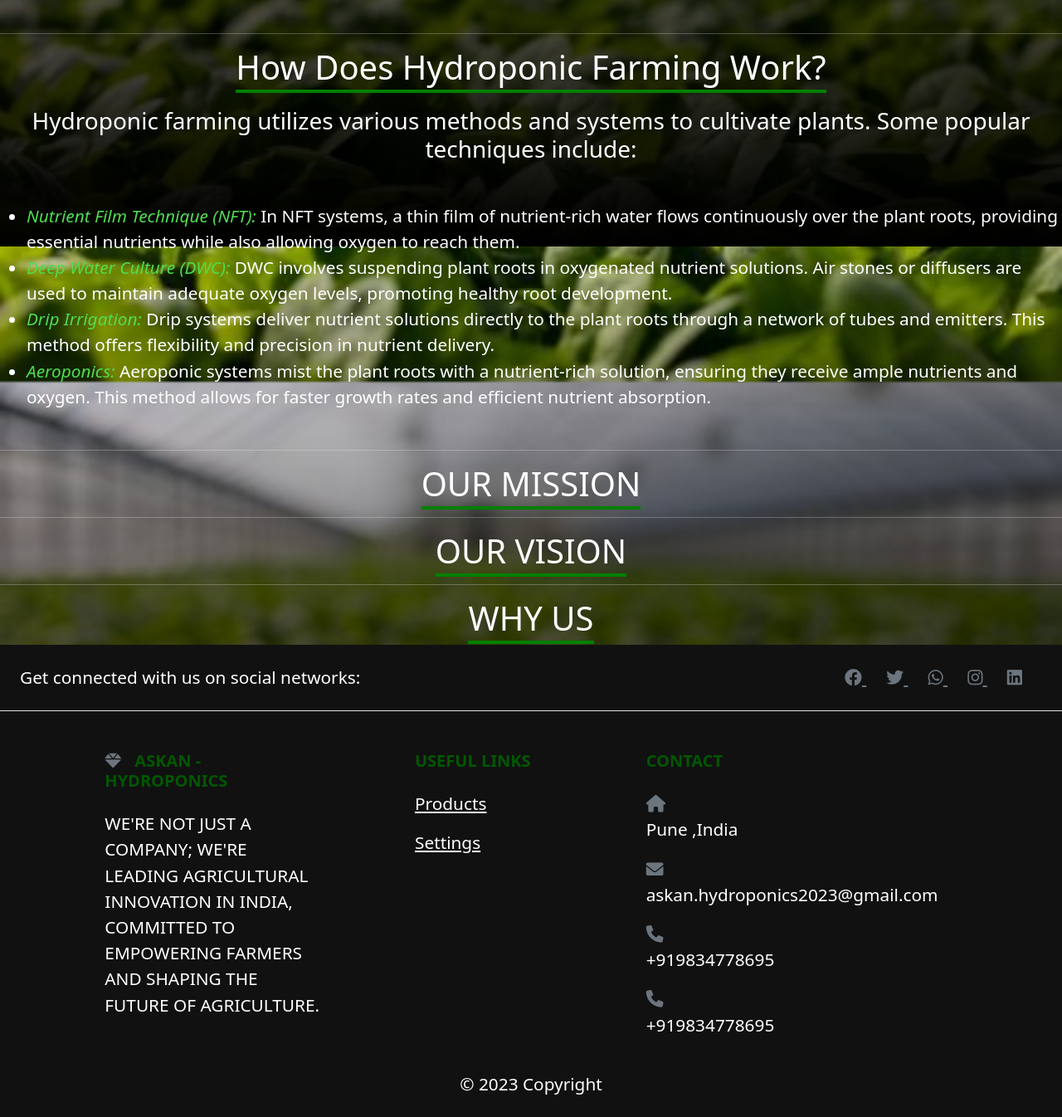
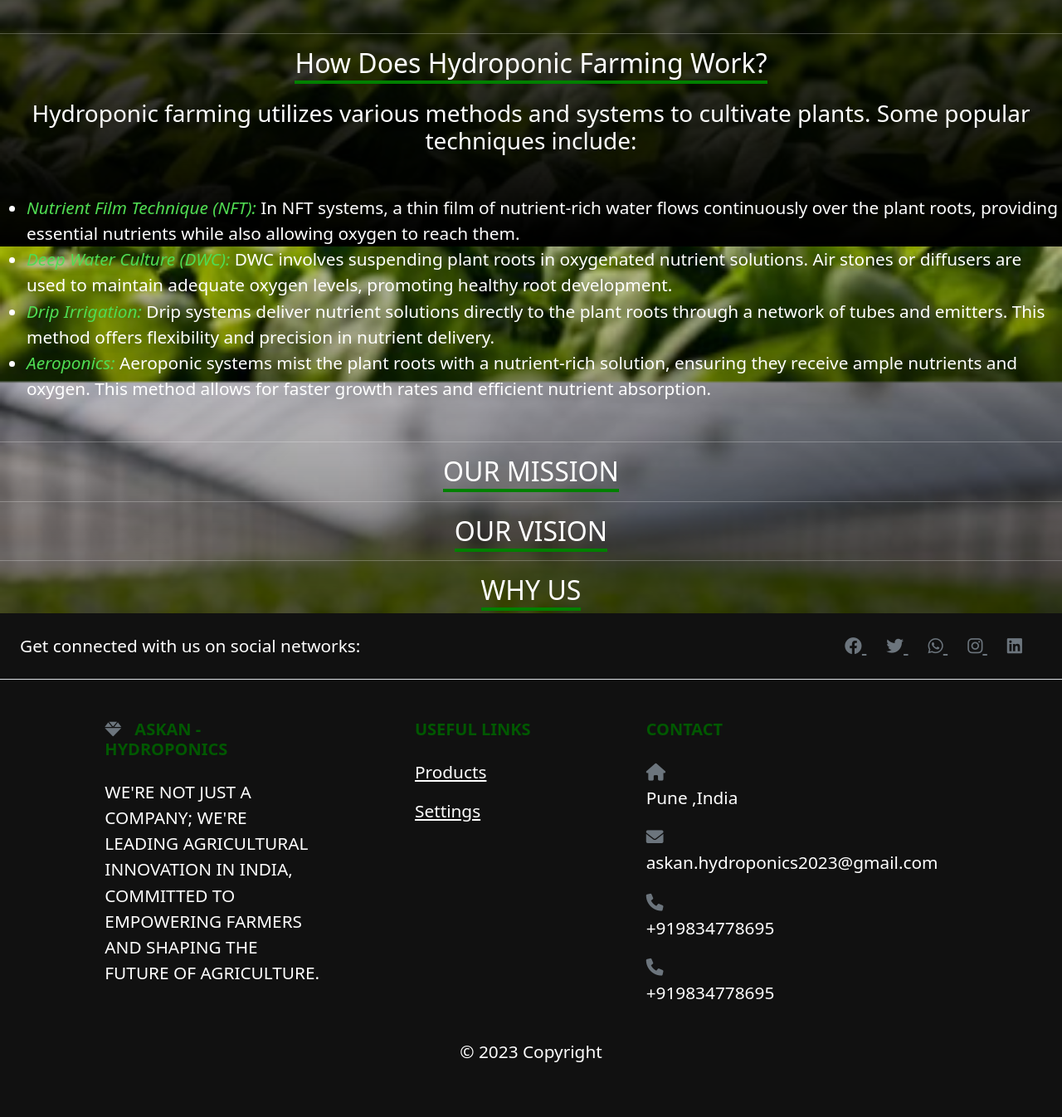
Before and after one commit to PlanetDestroyyer/ASKAN-NEW, a Flask app: page / in a window 1280 px wide. Shown: the part 2103-3449 px from the top of the page at 83% size. After the commit the page ends 3383 px from the top, so only its background shows below. Run offline with Flask 3, Linux system fonts and the light colour scheme.

Commit message:
Update index.html

```diff
--- a/templates/index.html
+++ b/templates/index.html
@@ -120,7 +120,7 @@
     <div class="row justify-content-left">
       <div class="welcoming-text">
         <div class="text-wrapper ">
-          <h1 class="mbr-section-title mbr-fonts-style align-left mb-3 display-5"><strong style="color: #31ae03;">Welcome to <span>ASKAN</span></strong></h1>
+          <h2 class="mbr-section-title mbr-fonts-style align-left mb-3 display-5"><strong style="color: #31ae03;">Welcome to <span>ASKAN</span></strong></h2>
           <p class="mbr-text mbr-fonts-style align-left display-7">
             Are you ready to discover the future of agriculture? Look no further than hydroponic farming, the innovative
             and sustainable method of growing plants without soil. We are here to provide you with all the information
@@ -200,8 +200,8 @@
   <hr>
   <section>
     <div>
-      <h1 class="justify-content-center align-items-center text-center border-bottom-green"><span
-          class="bottom-border-txt">How Does Hydroponic Farming Work?</span></h1>
+      <h2 class="justify-content-center align-items-center text-center border-bottom-green"><span
+          class="bottom-border-txt">How Does Hydroponic Farming Work?</span></h2>
       <h3 class="justify-content-center align-items-center text-center my-4">Hydroponic farming utilizes various methods
         and systems to cultivate plants. Some popular techniques include:</h3>
 
@@ -228,16 +228,16 @@
   <hr>
   <section>
     <div>
-      <h1 class="justify-content-center align-items-center text-center border-bottom-green"><span
-          class="bottom-border-txt">OUR MISSION</span></h1>
+      <h2 class="justify-content-center align-items-center text-center border-bottom-green"><span
+          class="bottom-border-txt">OUR MISSION</span></h2>
 
     </div>
   </section>
   <hr>
   <section>
     <div>
-      <h1 class="justify-content-center align-items-center text-center border-bottom-green"><span
-          class="bottom-border-txt">OUR VISION</span></h1>
+      <h2 class="justify-content-center align-items-center text-center border-bottom-green"><span
+          class="bottom-border-txt">OUR VISION</span></h2>
 
     </div>
   </section>
@@ -245,8 +245,8 @@
 
   <section>
     <div>
-      <h1 class="justify-content-center align-items-center text-center border-bottom-green"><span
-          class="bottom-border-txt">WHY US</span></h1>
+      <h2 class="justify-content-center align-items-center text-center border-bottom-green"><span
+          class="bottom-border-txt">WHY US</span></h2>
 
     </div>
   </section>
```
